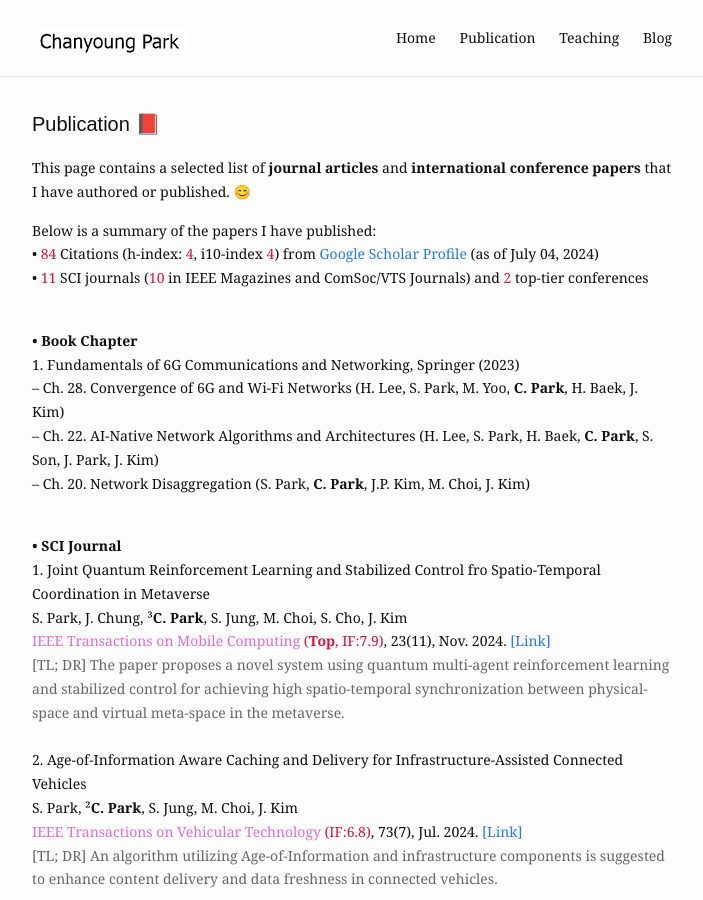
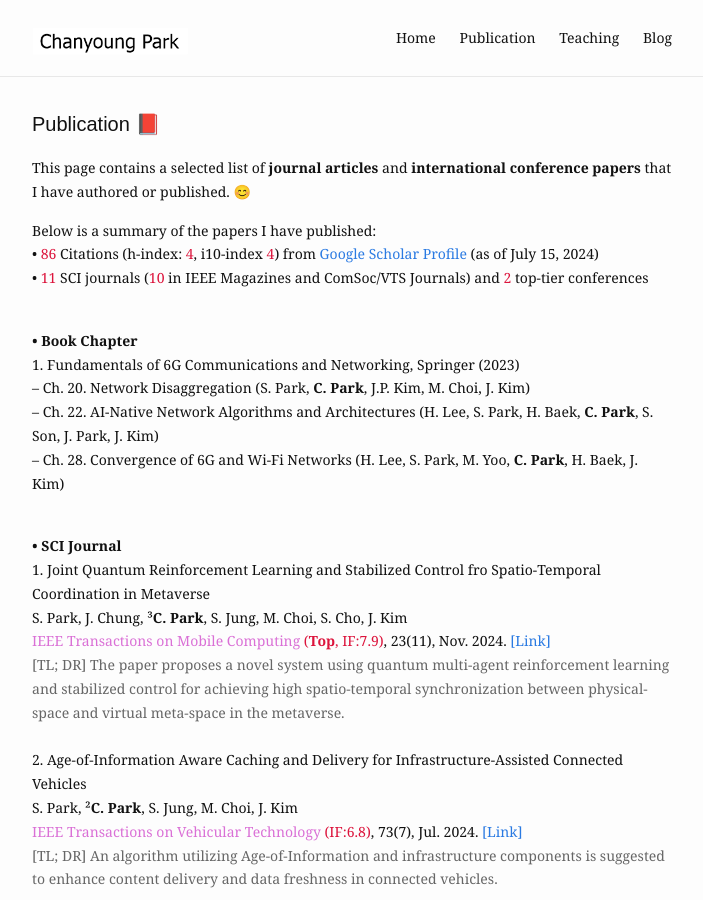
Before and after one commit to cosdeneb/cosdeneb.github.io, a Jekyll site: the page built from publication.md, in a window 1280 px wide and 900 px high. Shown: the whole window, without its empty margins (288-991 px from the left). Built offline with Jekyll 4.4.1, drawn with Linux system fonts in a browser that asks for light colours.

Commit message:
Update publication.md

```diff
--- a/publication.md
+++ b/publication.md
@@ -8,16 +8,17 @@
 <br/>
 
 Below is a summary of the papers I have published: <br/>
-• <font color='#dc143c'>84</font> Citations (h-index: <font color='#dc143c'>4</font>, i10-index <font color='#dc143c'>4</font>) from <a href="https://scholar.google.com/citations?hl=ko&user=fGD7V2IAAAAJ">Google Scholar Profile</a> (as of July 04, 2024) <br/>
+• <font color='#dc143c'>86</font> Citations (h-index: <font color='#dc143c'>4</font>, i10-index <font color='#dc143c'>4</font>) from <a href="https://scholar.google.com/citations?hl=ko&user=fGD7V2IAAAAJ">Google Scholar Profile</a> (as of July 15, 2024) <br/>
 • <font color='#dc143c'>11</font> SCI journals (<font color='#dc143c'>10</font> in IEEE Magazines and ComSoc/VTS Journals) and <font color='#dc143c'>2</font> top-tier conferences <br/>
 <br/>
 
 <p>
   <b>• Book Chapter</b> <br/>
   1. Fundamentals of 6G Communications and Networking, Springer (2023) <br/>
+  – Ch. 20. Network Disaggregation (S. Park, <b>C. Park</b>, J.P. Kim, M. Choi, J. Kim) <br/>
+  – Ch. 22. AI-Native Network Algorithms and Architectures (H. Lee, S. Park, H. Baek, <b>C. Park</b>, S. Son, J. Park, J. Kim) <br/>
   – Ch. 28. Convergence of 6G and Wi-Fi Networks (H. Lee, S. Park, M. Yoo, <b>C. Park</b>, H. Baek, J. Kim) <br/>
-  – Ch. 22. AI-Native Network Algorithms and Architectures (H. Lee, S. Park, H. Baek, <b>C. Park</b>, S. Son, J. Park, J. Kim) <br/>
-  – Ch. 20. Network Disaggregation (S. Park, <b>C. Park</b>, J.P. Kim, M. Choi, J. Kim) <br/><br/>
+  <br/>
 </p>
 
 <p>
```
